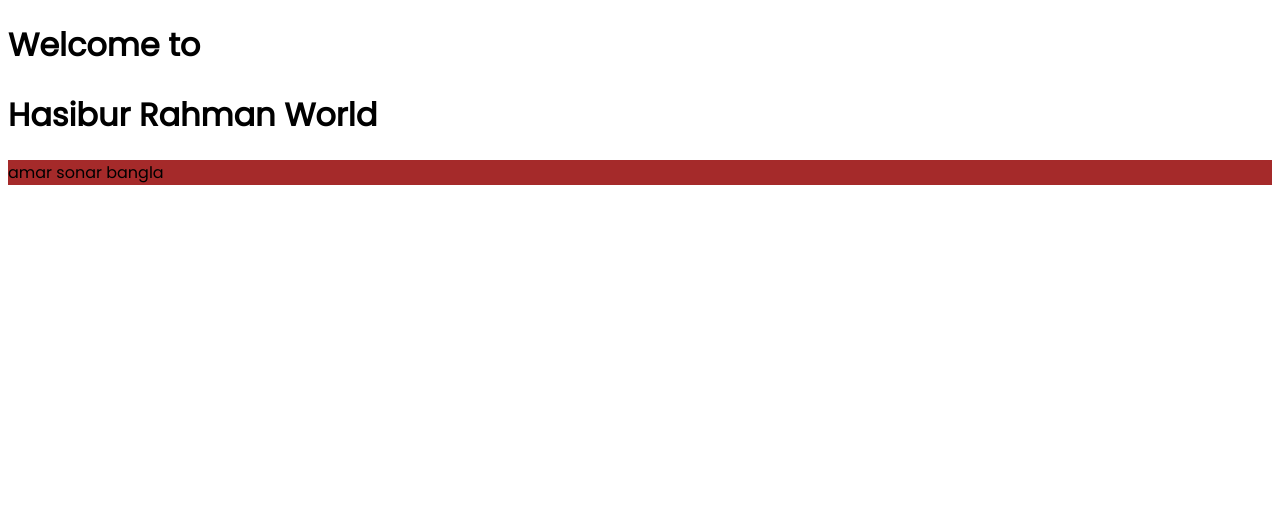
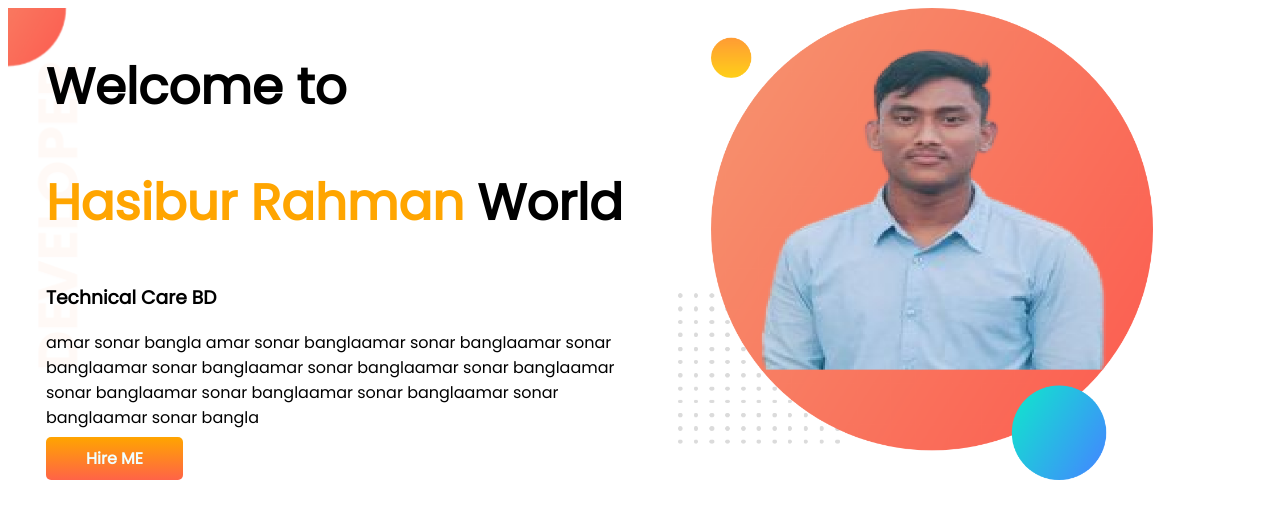
Before and after one commit to hasibur55/developer-portfolio1, a plain HTML site: page index.html in a window 1280 px wide. Drawn offline with Linux system fonts and the light colour scheme.

Commit message:
top-banner addes

```diff
--- a/index.html
+++ b/index.html
@@ -11,8 +11,17 @@
 <link href="https://fonts.googleapis.com/css2?family=Poppins&display=swap" rel="stylesheet">
 </head>
 <body>
+    <section class="top-banner">
+    <div class="half-width">
     <h1>Welcome to</h1>
-    <h1>Hasibur Rahman World</h1>
-    <p>amar sonar bangla</p>
+    <h1><span class="orange-color">Hasibur Rahman</span> World</h1>
+    <h3>Technical Care BD</h3>
+    <p>amar sonar bangla amar sonar banglaamar sonar banglaamar sonar banglaamar sonar banglaamar sonar banglaamar sonar banglaamar sonar banglaamar sonar banglaamar sonar banglaamar sonar banglaamar sonar bangla</p>
+    <a class="link-button" target="_blank" href="technicalcarebd">Hire ME</a>
+</div>
+<div class="half-width">
+    <img src="image/my-bg.png" alt="">
+</div>
+</section>
 </body>
 </html>
--- a/style.css
+++ b/style.css
@@ -2,6 +2,31 @@ body{
     font-family: 'Poppins', sans-serif;
 
 }
-p{
-    background-color: brown;
+h1{
+    font-size: 50px;
 }
+.orange-color{
+    color: orange;
+}
+section{
+    display: flex;
+}
+.half-width{
+width: 50%;
+padding-left: 3%;
+}
+.half-width img{
+    width: 80%;
+}
+.link-button{
+    color: azure;
+    text-decoration: none;
+    background-image: linear-gradient(orange, tomato);
+    padding: 10px 40px;
+    border-radius: 5px;
+    font-weight: 700;
+}
+.top-banner{
+    background-image: url(image/top-banner.png);
+    background-repeat: no-repeat;
+}
```
Also changed, not shown: image/dream-bg.png (added), image/exp-bg.png (added), image/jhankar.png (added), image/jhankar2.png (added), image/my-bg.png (added), image/my-bg2.png (added), image/my.png (added), image/top-banner.png (added).
